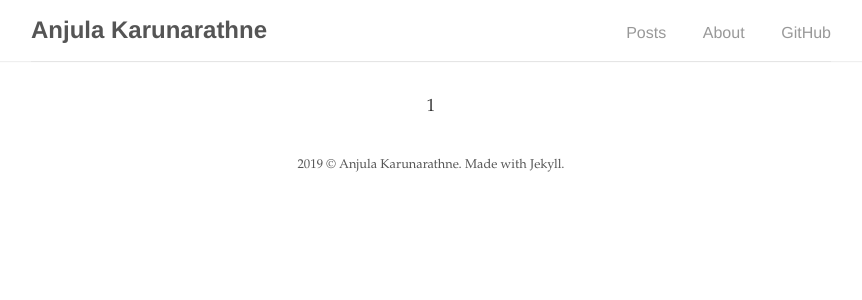
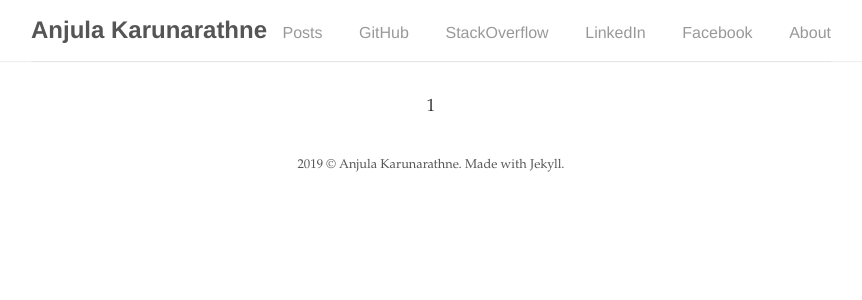
Before and after one commit to anjulalk/anjulalk.github.io, a Jekyll site: the page built from index.html, in a window 1280 px wide. Shown: the top 300 px of the page, without its empty margins (209-1071 px from the left). Built offline with Jekyll 4.4.1, drawn with Linux system fonts in a browser that asks for light colours; the list of posts is cut into pages by our own code.

Commit message:
Added rest of profile links

```diff
--- a/_config.yml
+++ b/_config.yml
@@ -6,6 +6,7 @@ url:            "https://anjulalk.github.io"
 github:		"https://github.com/anjulalk"
 linkedin:	"https://lk.linkedin.com/in/anjulalk"
 stackoverflow:	"https://stackoverflow.com/users/8171124/anjula-karunarathne"
+facebook:	"https://facebook.com/anjulalk"
 
 # Google Analytics
 google_analytics: UA-148628467-1
--- a/_includes/navigation.html
+++ b/_includes/navigation.html
@@ -5,8 +5,11 @@
     </a>
     <ul>
       <li><a href="{{ site.baseurl }}/">Posts</a></li>
+      <li><a href="{{ site.github }}">GitHub</a></li>
+      <li><a href="{{ site.stackoverflow }}">StackOverflow</a></li>
+      <li><a href="{{ site.linkedin }}">LinkedIn</a></li>
+      <li><a href="{{ site.facebook }}">Facebook</a></li>
       <li><a href="{{ '/about' | prepend: site.baseurl }}">About</a></li>
-      <li><a href="{{ site.github }}">GitHub</a></li>
     </ul>
   </div>
 </nav>
```
